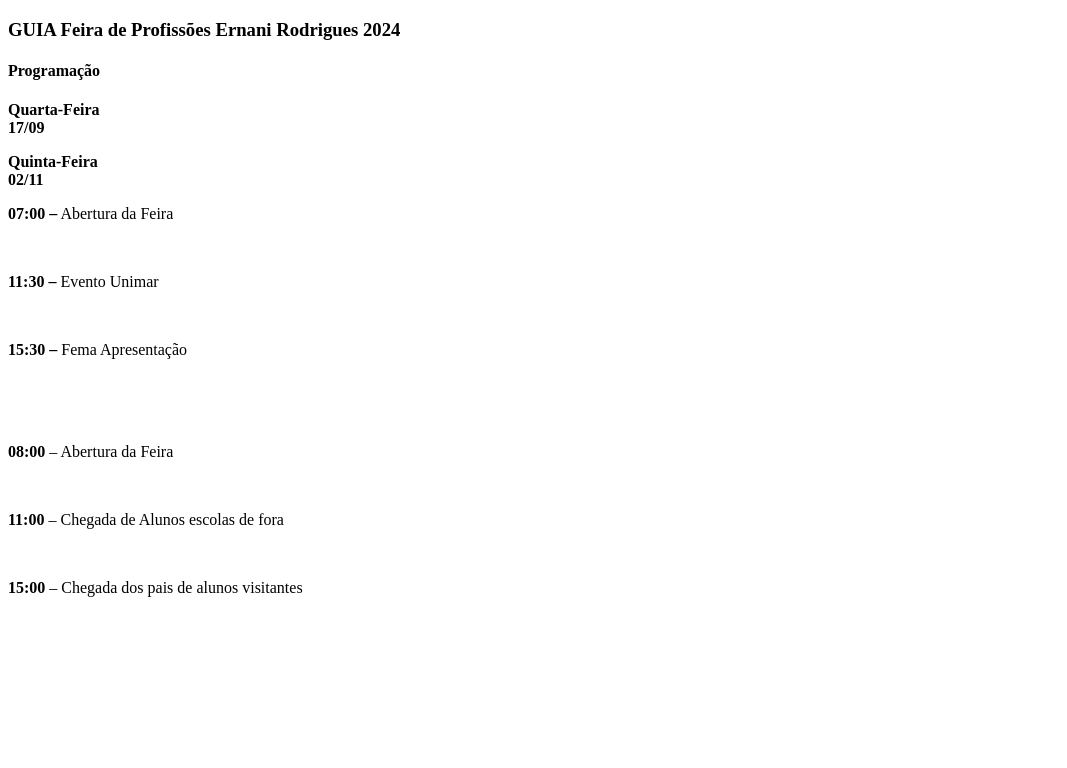
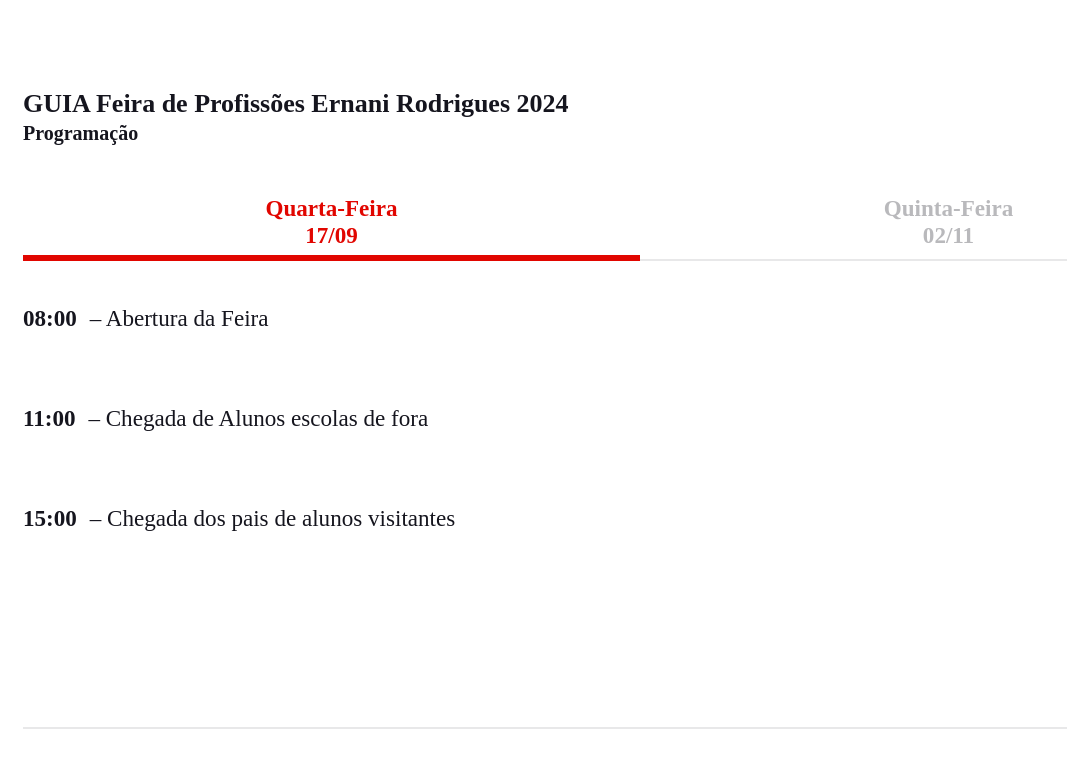
Before and after one commit to Rafael-Machado01/Ernani-Pro-2024, a plain HTML site: page schedule.html in a window 1280 px wide. Shown: the whole page, without its empty margins (0-1067 px from the left). Drawn offline with nearby package versions, Linux system fonts and the light colour scheme.

Commit message:
Update schedule.html

```diff
--- a/schedule.html
+++ b/schedule.html
@@ -5,7 +5,7 @@
     <meta charset="UTF-8">
     <meta name="viewport" content="width=device-width, initial-scale=1">
     <script src="//cdnjs.cloudflare.com/ajax/libs/jquery/3.4.1/jquery.min.js"></script>
-    <link rel="stylesheet" href=".schedule.css">
+    <link rel="stylesheet" href="./schedule.css">
     <script type="text/javascript"
         src="//cdnjs.cloudflare.com/ajax/libs/jquery.mask/1.14.15/jquery.mask.min.js?ver=6.3.5" id="jmask-js"></script>
     <script type="text/javascript"
```
